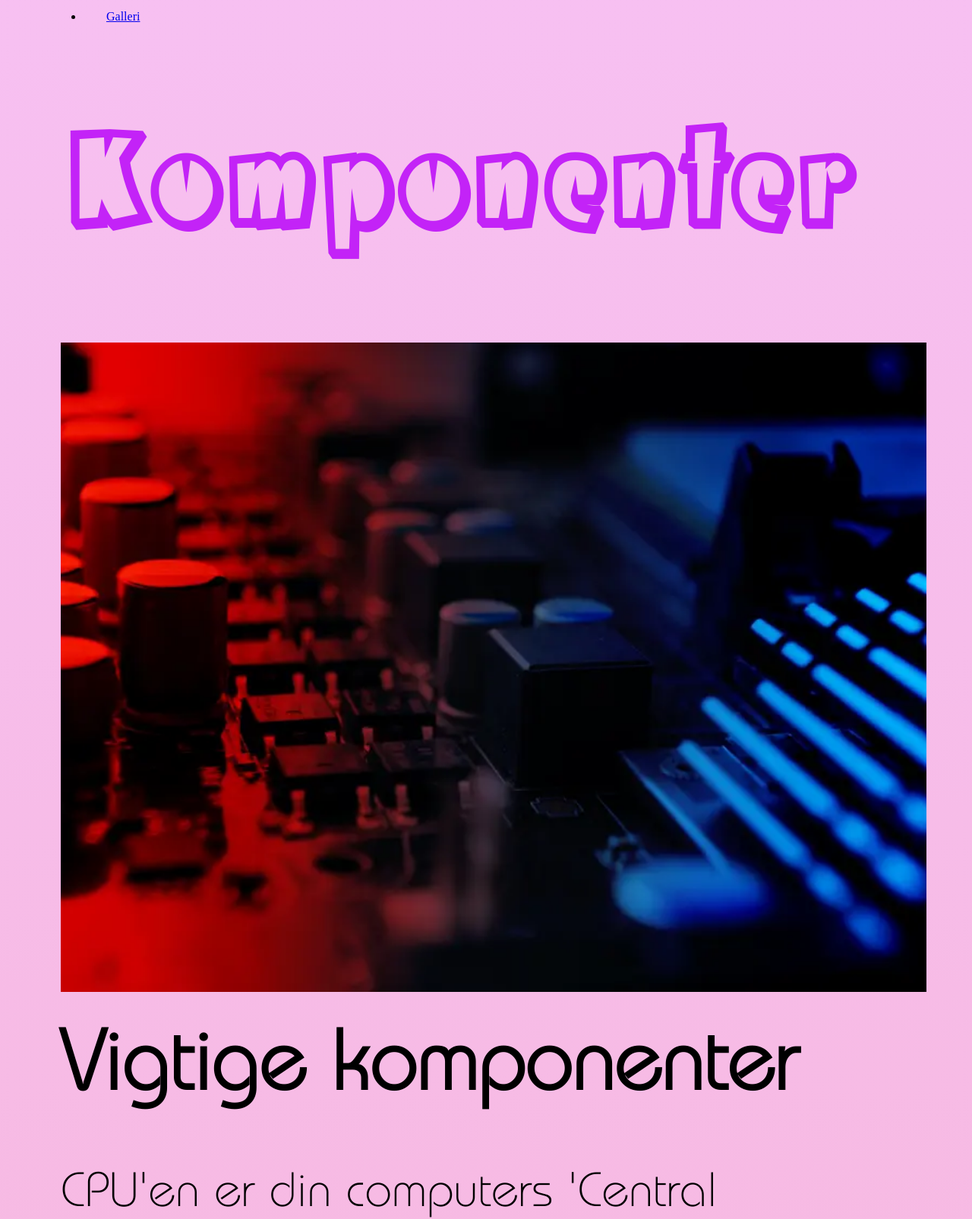
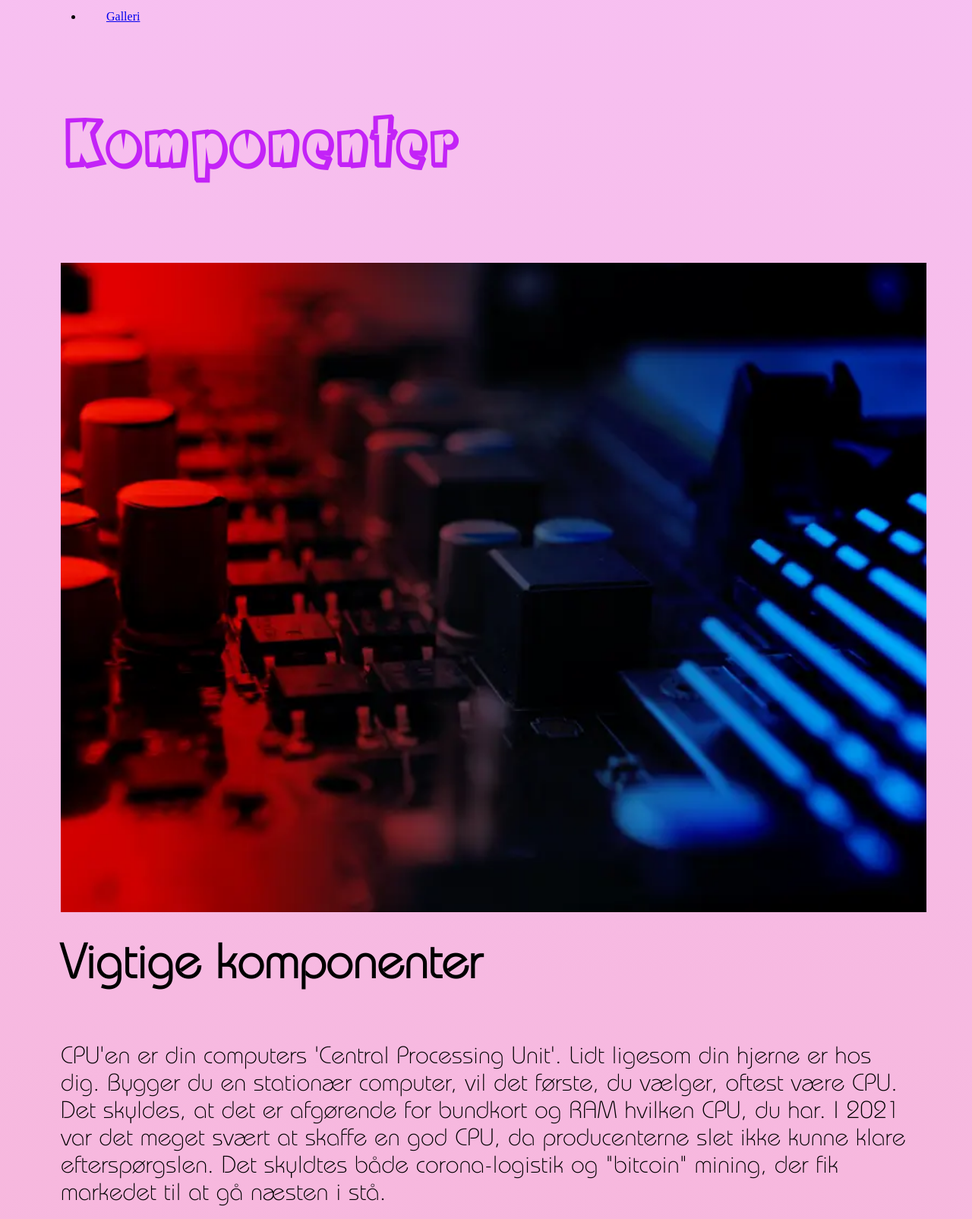
Before and after one commit to OliviaVisholm/mobilsite, a plain HTML site: page komponenter.html in a window 1280 px wide. Shown: the part 299-1904 px from the top of the page at 76% size. Drawn offline with Linux system fonts and the light colour scheme.

Commit message:
Update stylesheet.css

```diff
--- a/stylesheet.css
+++ b/stylesheet.css
@@ -28,30 +28,30 @@ img {
 
 h1 {
   font-family: airmole;
-  font-size: 10rem;
+  font-size: 5rem;
   color: #c323f7;
   margin-bottom: 5rem;
 }
 h2 {
   font-family: bordeauxlight;
-  font-size: 7rem;
+  font-size: 4rem;
   margin-bottom: 3rem;
 }
 
 h3 {
   font-family: bordeauxlight;
-  font-size: 4rem;
+  font-size: 3rem;
   margin-bottom: 3rem;
 }
 
 p {
   font-family: bordeauxlight;
-  font-size: 4rem;
+  font-size: 2rem;
   margin-bottom: 3rem;
 }
 dl {
   font-family: bordeauxlight;
-  font-size: 4rem;
+  font-size: 3rem;
   margin-bottom: 3rem;
 }
 
```
